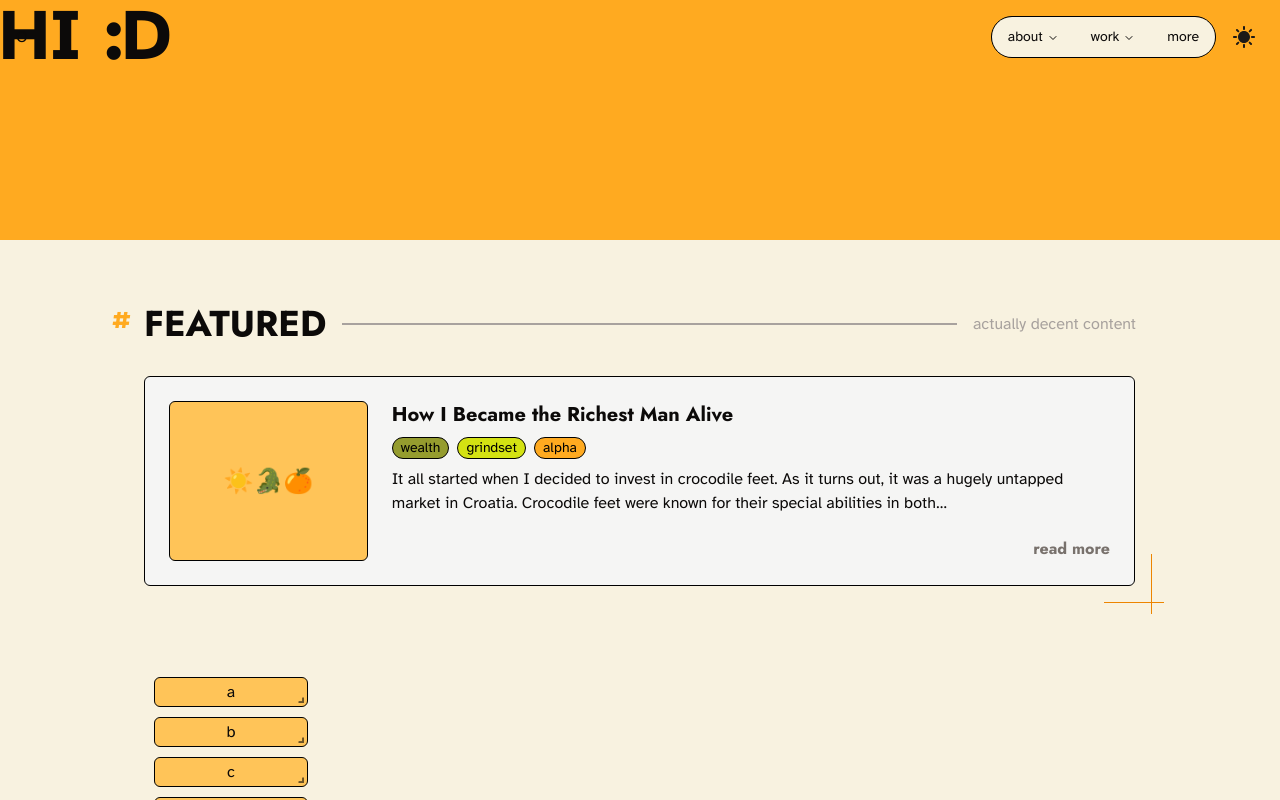
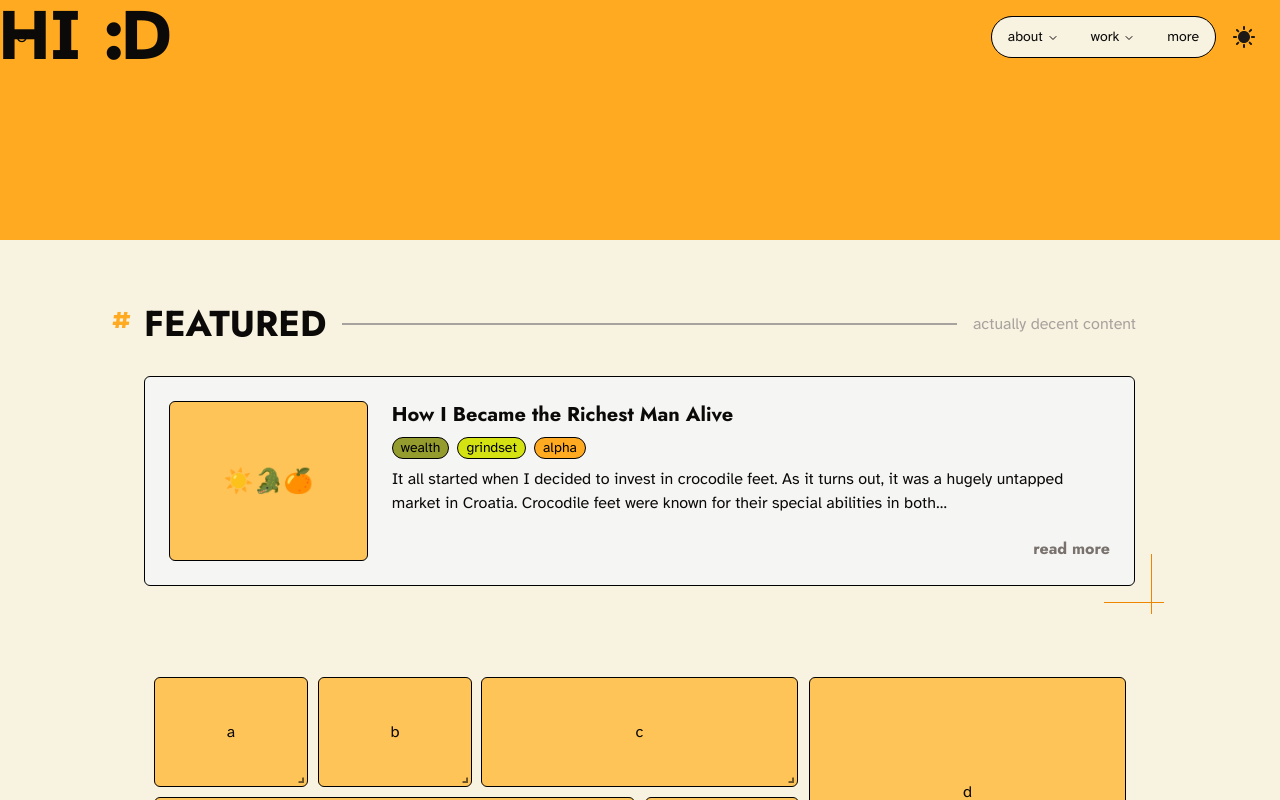
Before and after one commit to peicasey/personal-site, a Next.js app: page / in a window 1280 px wide. Shown: the top 800 px of the page. Built offline with nearby package versions, Linux system fonts and the light colour scheme.

Commit message:
fixed the bento layout kinda

```diff
--- a/src/components/BentoLayout.tsx
+++ b/src/components/BentoLayout.tsx
@@ -34,10 +34,10 @@ export default function BentoLayout(this: any) {
   return (
     <div className="w-full px-8 sm:px-12 md:px-16 lg:px-28 xl:px-36">
       <ResponsiveReactGridLayout
-        rowHeight={30}
+        rowHeight={50}
         cols={{
-          lg: 10,
-          md: 10,
+          lg: 6,
+          md: 6,
           sm: 6,
           xs: 4,
           xxs: 2,
@@ -56,13 +56,13 @@ export default function BentoLayout(this: any) {
           w: 250,
         }}
       >
-        {KEYS.map((itm, i) => (
+        {layout.lg.map((itm, i) => (
           <div
-            key={i}
-            // data-grid={itm}
+            key={itm.i}
+            data-grid={itm}
             className="cursor-grab active:cursor-grabbing select-none border border-black dark:border-white bg-generic-yellow flex justify-center items-center rounded-md dark:yellow-glow-md"
           >
-            {itm}
+            {itm.i}
           </div>
         ))}
       </ResponsiveReactGridLayout>
--- a/src/lib/bentolayouts.ts
+++ b/src/lib/bentolayouts.ts
@@ -3,7 +3,7 @@ export const KEYS = ["a", "b", "c", "d", "e", "f"];
 export const HOME_LAYOUT = {
   lg: [
     {
-      i: "a",
+      i: KEYS[0],
       x: 0,
       y: 0,
       w: 1,
```
